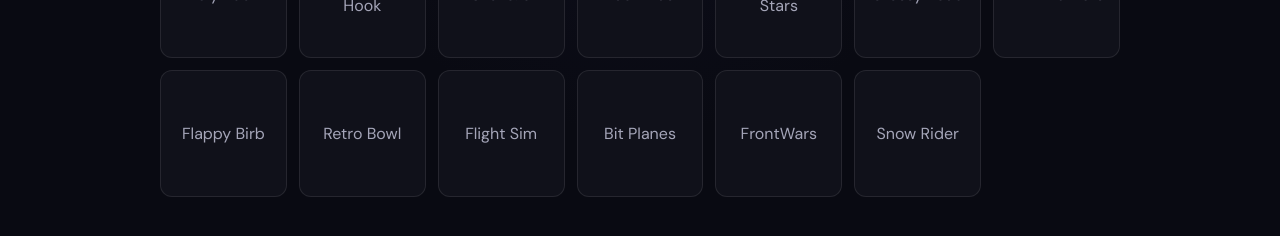
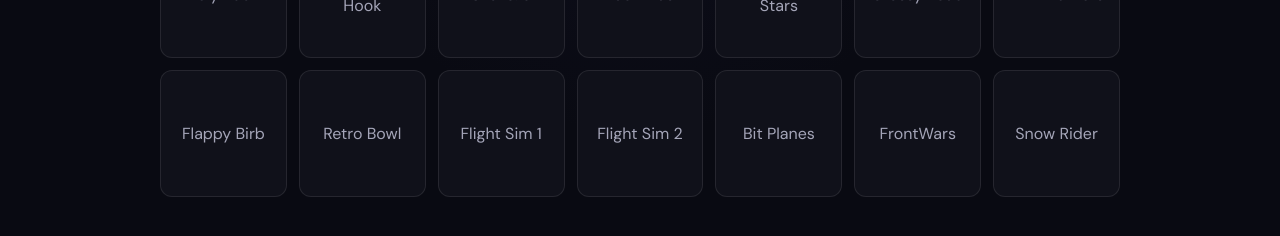
Before and after one commit to realcooperk/giant-website, a plain HTML site: page games/index.html in a window 1280 px wide. Shown: the part 368-604 px from the top of the page. Drawn offline with Linux system fonts and the light colour scheme.

Commit message:
Update index.html

```diff
--- a/games/index.html
+++ b/games/index.html
@@ -30,7 +30,8 @@
         <button class="game-choice" type="button" data-url="https://nintendoboi22.github.io/games/drift-hunters" data-title="Drift Hunters" aria-pressed="false">Drift Hunters</button>
         <button class="game-choice" type="button" data-url="https://nintendoboi22.github.io/games/flappy-birb" data-title="Flappy Birb" aria-pressed="false">Flappy Birb</button>
         <button class="game-choice" type="button" data-url="https://nintendoboi22.github.io/games/retro-bowl" data-title="Retro Bowl" aria-pressed="false">Retro Bowl</button>
-        <button class="game-choice" type="button" data-url="https://nintendoboi22.github.io/games/REAL-FS" data-title="Flight Sim" aria-pressed="false">Flight Sim</button>
+        <button class="game-choice" type="button" data-url="https://giant-bot.xyz/games/flight-sim.html" data-title="Flight Sim 1" aria-pressed="false">Flight Sim 1</button>
+        <button class="game-choice" type="button" data-url="https://nintendoboi22.github.io/games/REAL-FS" data-title="Flight Sim 2" aria-pressed="false">Flight Sim 2</button>
         <button class="game-choice" type="button" data-url="https://nintendoboi22.github.io/games/bit-planes/" data-title="Bit Planes" aria-pressed="false">Bit Planes</button>
         <button class="game-choice" type="button" data-url="https://frontwars.io/" data-title="FrontWars" aria-pressed="false">FrontWars</button>
         <button class="game-choice" type="button" data-url="https://nintendoboi22.github.io/games/snow-rider/" data-title="Snow Rider" aria-pressed="false">Snow Rider</button>
```
